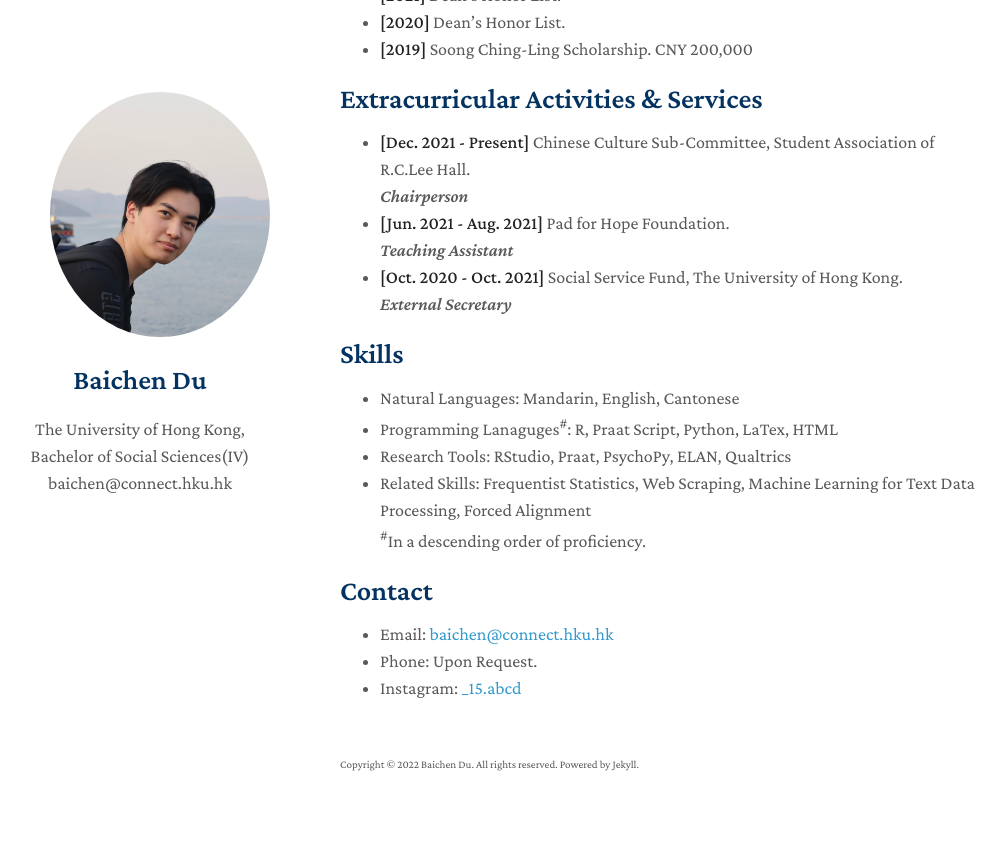
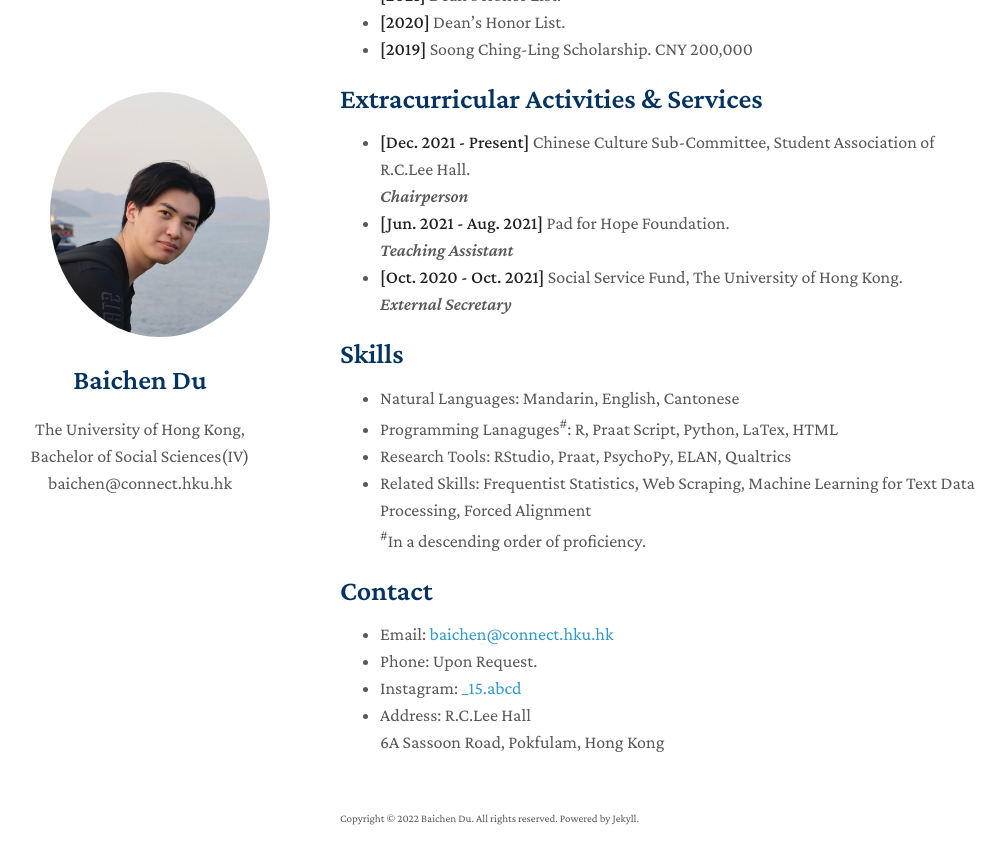
Before and after one commit to AlbertBaichenDu/AlbertBaichenDu.github.io, a Jekyll site: the page built from index.md, in a window 1280 px wide and 900 px high, scrolled down 1844 px. Shown: the top 864 px of the window, without its empty margins (130-1135 px from the left). Built offline with Jekyll 4.4.1, drawn with Linux system fonts in a browser that asks for light colours; nearby versions of some CDN libraries; a style sheet for code colours, icons or effects is not loaded; our own code applies the rules of GitHub Pages for plain Markdown files.

Commit message:
Update index.md

```diff
--- a/index.md
+++ b/index.md
@@ -105,3 +105,7 @@ layout: homepage
 - Phone: Upon Request.
 <!--- - Github: [AlbertBaichenDu](https://github.com/AlbertBaichenDu) --->
 - Instagram: [\_15.abcd](https://www.instagram.com/_15.abcd/)
+- Address: R.C.Lee Hall
+           <br>
+           6A Sassoon Road,
+           Pokfulam, Hong Kong
```
